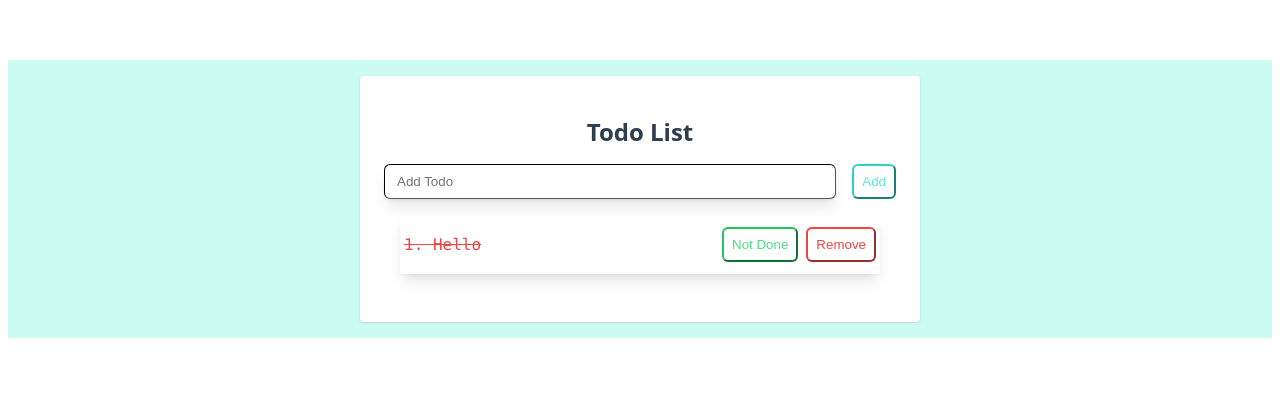
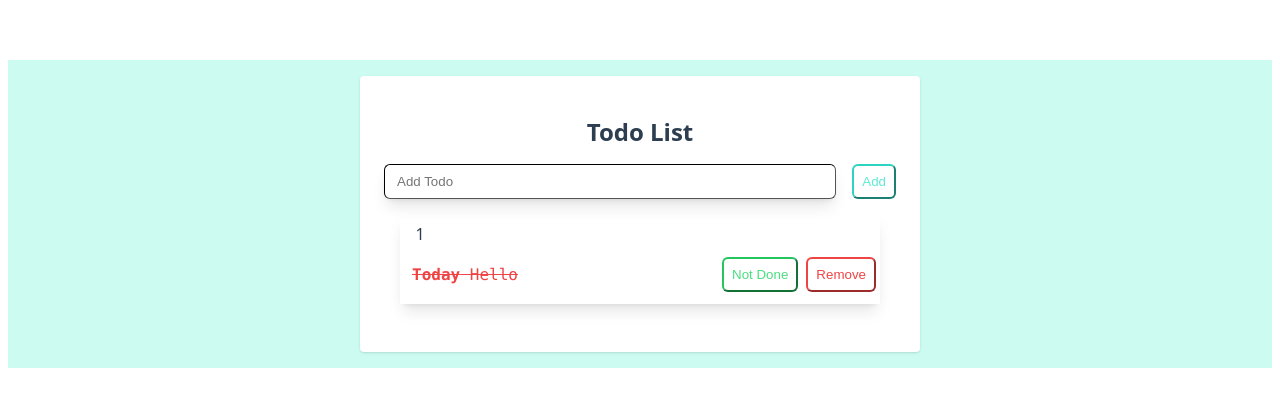
Before and after one commit to latruonghai/vue-todo-list, a Vue app: page / in a window 1280 px wide. Shown: the top 406 px of the page. Built offline with nearby package versions, Linux system fonts and the light colour scheme.

Commit message:
Update display day created

```diff
--- a/package.json
+++ b/package.json
@@ -8,7 +8,9 @@
     "preview": "vite preview"
   },
   "dependencies": {
+    "immer": "^9.0.12",
     "lodash": "^4.17.21",
+    "moment": "^2.29.2",
     "pinia": "^2.0.13",
     "vue": "^3.2.25"
   },
--- a/src/App.vue
+++ b/src/App.vue
@@ -33,4 +33,7 @@ export default {
   color: #2c3e50;
   margin-top: 60px;
 }
+.title{
+  font-weight: 700;
+}
 </style>
--- a/src/components/Button.vue
+++ b/src/components/Button.vue
@@ -1,5 +1,5 @@
 <template>
-    <button @click="onClickHandler" :class="'btn ' + extraClassName">{{contentButton}}</button>
+    <button @click="(e) => {onClickHandler()}" :class="'btn ' + extraClassName">{{contentButton}}</button>
 </template>
 
 <script lang="ts">
--- a/src/components/Cart.vue
+++ b/src/components/Cart.vue
@@ -1,35 +1,44 @@
 <template>
+    <div class="work-counter">
+        <span>{{itemContent.numOfWorks}}</span>
+    </div>
     <div :id="`cart-${order}`" class="cart-item">
         <!-- <input :type="'checkbox'" v-model="getStatus" @change="
         "/> -->
-        <p v-if="!done" class="cart-content">{{itemContent}}</p>
-        <p v-else  class="cart-content done" >{{itemContent}}</p>
+        <p :class="`cart-content ${doneStatus}`">
+            <span class="title">{{dayCreated}}</span>
+            {{itemContent.todoWorks}}
+        </p>
+        <!-- <p v-else  class="cart-content done" >{{itemContent.todoWorks}}</p> -->
 
-        <Button :contentButton="done?'Not Done':'Done'" :extraClassName="'edit'" :onClickHandler="setDoneItemHandler" ></Button>
+        <Button :contentButton="itemContent.done?'Not Done':'Done'" :extraClassName="'edit'" :onClickHandler="setDoneItemHandler" ></Button>
         <Button contentButton="Remove" :extraClassName="'remove'" :onClickHandler="removeItemHandler"></Button>
     </div>
 </template>
 
 <script lang="ts">
-import { storeToRefs } from 'pinia';
 import useTodoList from '../store/todolistItem';
-import Button from "./Button.vue"
+import Button from "./Button.vue";
+// import produce from "immer";
 import Input from './Input.vue';
 import { TodoListItem } from '../../typings/globals';
+import { dayFrom, getRelativeDay } from '../utils/handleDate';
+import { computed } from '@vue/runtime-core';
+
 export default {
     props:{
         itemContent: {
-            type: String,
+            type: Object as () => TodoListItem,
             default: "Todo",
             validation(value: string){
                 // console.log(value.length>0);
                 return value.length > 0;
             }
         },
-        done:{
-            type: Boolean,
-            default: true,
-        },
+        // done:{
+        //     type: Boolean,
+        //     default: true,
+        // },
         order: Number,
     },
     components:{
@@ -42,18 +51,30 @@ export default {
         const todoListStore = useTodoList();
         const {removeTodoItem,setDoneItem} = todoListStore;
         const removeItemHandler = () =>{
-            const item = todoListStore.todoListArray[props.order as number];
+            const length = todoListStore.todoListArray.length;
+            const item = todoListStore.todoListArray[length - 1 - props.order as number];
             // console.log("Remove item", item);
             removeTodoItem(item);
         }
         const setDoneItemHandler = () =>{
-            const item = todoListStore.todoListArray[props.order as number];
+            const item = todoListStore.todoListArray[length - 1 - props.order as number];
             // console.log("Set done item", item);
             setDoneItem(item);
-        }
+        };
+
+        const doneStatus = computed(() =>{
+            return props.itemContent.done?"done":"";
+        });
+        const dayCreated = computed(() =>{
+            const dayString = props.itemContent.dayCreated;
+            const dayRelative = getRelativeDay(dayFrom(dayString));
+            return dayRelative === ""? props.itemContent.dayString: dayRelative;
+        })
         return{
             removeItemHandler,
-            setDoneItemHandler
+            setDoneItemHandler,
+            dayCreated,
+            doneStatus
         }
     }
 }
@@ -66,7 +87,7 @@ export default {
     body{
         .cart{
             &-item{
-                @apply my-2 p-1 flex items-center;
+                @apply my-2 p-1 flex items-center ml-2;
             }
             &-content{
                 @apply w-full text-gray-600 text-left font-mono;
@@ -76,6 +97,13 @@ export default {
         .done{
             @apply line-through text-red-500;
         }
+        .title{
+            @apply text-red-500;
+        }
+        .work-counter{
+            @apply rounded-md items-center relative w-1/12;
+            transform: translateY(35%);
+        }
     }
 }
 </style>
--- a/src/components/Input.vue
+++ b/src/components/Input.vue
@@ -1,6 +1,6 @@
 <template>
     <input :id="idName" class="input-section" :type="typeName" :placeholder="placeHolder"
-            @change="onChange">
+            @change="(e) => onChange(e)">
 </template>
 
 <script lang="ts">
@@ -22,7 +22,7 @@ export default {
 
         onChange:{
             type: Function,
-            default: () => {
+            default: (event: any) => {
                 console.log("This is input ");
             },
         },
--- a/src/components/TodoList.vue
+++ b/src/components/TodoList.vue
@@ -8,8 +8,8 @@
                     <Input :idName="'todo-item-content'" placeHolder="Add Todo"/>
                     <Button  contentButton="Add" :extraClassName="'add'" :onClickHandler="addTodoHandler"></Button>
                 </div>
-                <div class="cart-section" v-for="(item, index) in stateTodoList.$state.todoListArray" :key="index" >
-                    <Cart :itemContent="`${item.numOfWorks}. ${item.todoWorks}`" :done="item.done" :order="index"/>
+                <div class="cart-section" v-for="(item, index) in arrayCart" :key="index" >
+                    <Cart :itemContent="item" :done="item.done" :order="index"/>
                 </div>
             </div>
         </div>
@@ -25,7 +25,11 @@ import Input from './Input.vue';
 import Cart from './Cart.vue';
 import { TodoListItem } from '../../typings/globals';
 import useTodoList from '../store/todolistItem';
-import { numberOfExistElement, numberOfExistObjectElement } from '../utils/handleArray';
+import { numberOfExistElement, numberOfExistObjectElement, reverseArray } from '../utils/handleArray';
+import { getToday } from '../utils/handleDate';
+import produce from 'immer';
+import { storeToRefs } from 'pinia';
+
 
 export default defineComponent({
     name:"TodoList",
@@ -41,9 +45,20 @@ export default defineComponent({
             default: () => [],
         },
     },
-    setup(props){
+    setup(){
         const stateTodoList = useTodoList();
         const { addTodoItem } = stateTodoList;
+        // console.log("TodoList props", stateTodoList.todoListArray);
+        // const {todoListArray} = storeToRefs(stateTodoList);
+        const arrayCart = computed(
+            () =>{
+                console.log("TodoList arrayCart", stateTodoList.todoListArray);
+                const arr = [...stateTodoList.todoListArray];
+                reverseArray(arr);
+                return arr;
+            }
+        );
+        // console.log("array Cart ", arrayCart.value);
         // const { addTodo, removeTodo } = úe;
         const addTodoHandler = () =>{
             const elementInput = document.getElementById("todo-item-content") as HTMLInputElement;
@@ -56,6 +71,7 @@ export default defineComponent({
                     done: false,
                     numOfWorks: numberOfExistObjectElement(stateTodoList.todoListArray,
                     content, "todoWorks") + 1,
+                    dayCreated: getToday()
                 }
                 addTodoItem(item);
             }
@@ -64,6 +80,7 @@ export default defineComponent({
         return {
             stateTodoList,
             addTodoHandler,
+            arrayCart
         }
     },
 
@@ -99,7 +116,7 @@ export default defineComponent({
             }
         }
         .cart-section{
-            @apply m-4 flex-row shadow-lg;
+            @apply m-4 flex-col shadow-lg;
         }
     }
 
--- a/src/store/index.ts
+++ /dev/null
@@ -1,24 +0,0 @@
-import { StateGlobal, TodoListItem } from './../../typings/globals.d';
-import { reactive } from "vue";
-
-const state: StateGlobal = reactive(
-    {
-        todoListArray: [
-            {
-                todoWoks: "Hello",
-                numOfWorks: 0,
-                done: false
-            }
-        ]
-    }
-);
-
-const methods = {
-    addTodoListItem(todoListItem: TodoListItem): number {
-        return state.todoListArray.push(todoListItem);
-    }
-}
-export {
-    state,
-    methods
-}
--- a/src/store/todolistItem.ts
+++ b/src/store/todolistItem.ts
@@ -1,6 +1,7 @@
 import { defineStore } from "pinia";
 import { TodoListItem, TodoListItemArray } from "../../typings/globals";
 import { checkExistElement, findExistElementByProperties } from '../utils/handleArray';
+import { getToday, convertDayToNumber, dayFrom } from '../utils/handleDate';
 
 const useTodoList = defineStore("todoListItem",{
     state: ():TodoListItemArray => {
@@ -9,7 +10,8 @@ const useTodoList = defineStore("todoListItem",{
                 {
                     todoWorks: "Hello",
                     numOfWorks: 1,
-                    done: true
+                    done: true,
+                    dayCreated: getToday()
                 }
             ],
             currentItem: {
--- a/src/utils/handleArray.ts
+++ b/src/utils/handleArray.ts
@@ -1,5 +1,6 @@
 import { TodoListItem } from './../../typings/globals.d';
 import _ from "lodash";
+import produce from 'immer';
 
 export function checkExistElement(elements: any, elementContent: string, properties: string) {
     return _.filter(elements, (o: any) => {
@@ -29,3 +30,8 @@ export function findItem(elements: any[], el: any, properties: string){
         return o[properties] === el;
     });
 }
+
+export function reverseArray(arr: any[]): void{
+    // console.log("arr", arr);
+    _.reverse(arr);
+}
--- /dev/null
+++ b/src/utils/handleDate.ts
@@ -0,0 +1,38 @@
+import moment, { Moment } from "moment";
+
+const FORMAT_ISO =  "dddd, DD-MM-YYYY";
+
+// Convert day to number
+// export function convertDayToNumber(day: string): number {
+//     return parseInt(day.split("/")[0]);
+// }
+export function getToday(): string{
+    return moment().format(FORMAT_ISO);
+}
+export function dayFrom(day1: string): number{
+
+    const today = moment(getToday(),FORMAT_ISO);
+    const dayCompared: Moment = moment(day1, FORMAT_ISO);
+
+    const day = dayCompared.diff(today);
+    return day;
+
+
+}
+export function convertDayToNumber(day: string): string {
+    return day.valueOf();
+}
+
+export function getRelativeDay(numOfDay: number): string {
+    // switch
+    switch (numOfDay) {
+        case 0:
+            return "Today";
+        case 1:
+            return "Tomorrow";
+        case -1:
+            return "Yesterday";
+        default:
+            return "";
+    }
+}
--- a/tsconfig.json
+++ b/tsconfig.json
@@ -8,7 +8,7 @@
     "jsx": "preserve",
     "sourceMap": true,
     "resolveJsonModule": true,
-    "isolatedModules": true,
+    // "isolatedModules": true,
     "esModuleInterop": true,
     "lib": ["esnext", "dom"]
   },
--- a/typings/globals.d.ts
+++ b/typings/globals.d.ts
@@ -2,6 +2,7 @@ export interface TodoListItem{
     todoWorks: string;
     numOfWorks?: number;
     done?: boolean;
+    dayCreated?: string;
 }
 
 export interface TodoListItemArray{
```
Also changed, not shown: 1 other file (tests, documents, lock files or other folders).
